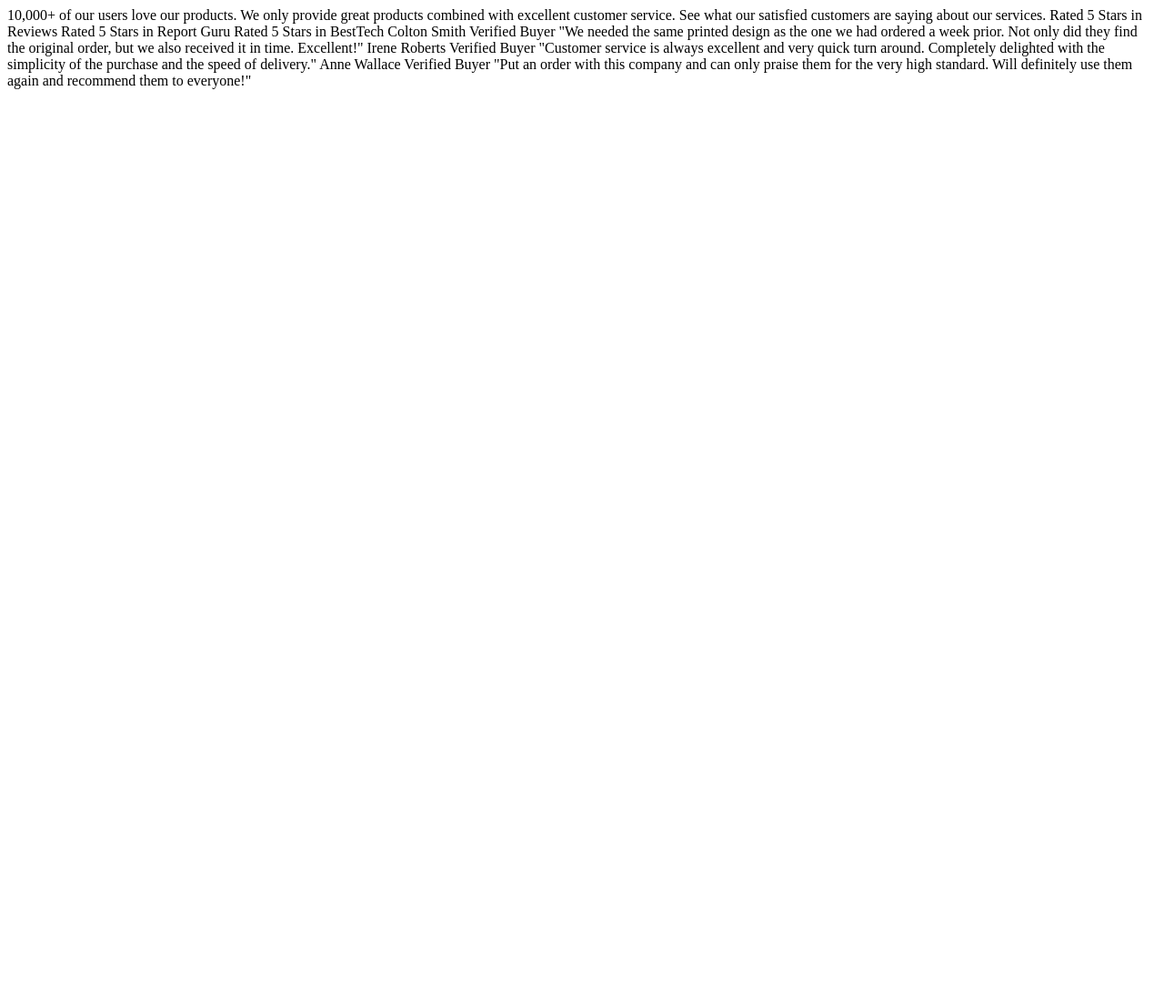
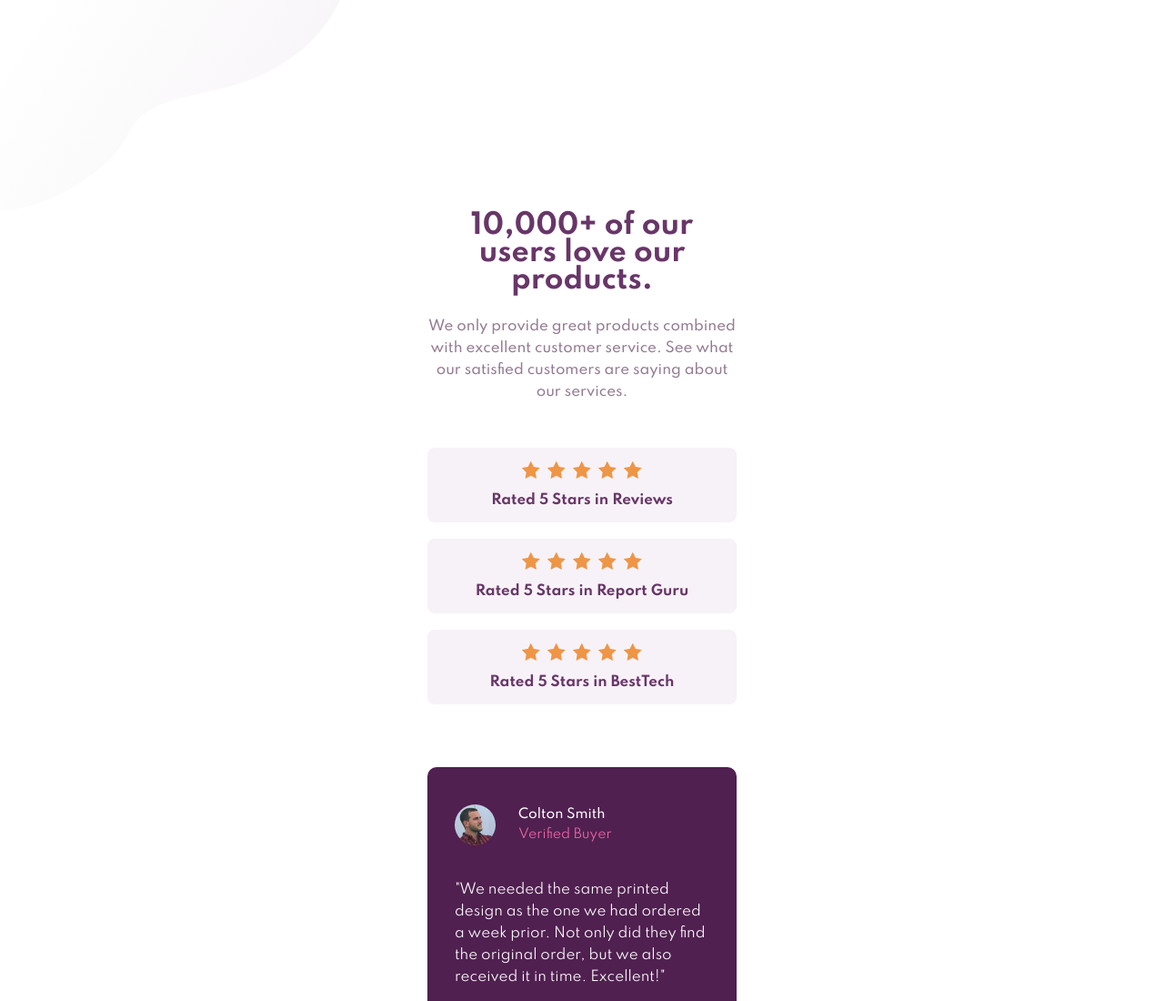
Before and after one commit to Maddouchhamza/social-proof-section-master, a plain HTML site: page index.html in a window 1280 px wide. Shown: the top 1100 px of the page at 91% size. Before the commit the page ends 800 px from the top, so only its background shows below. Drawn offline with Linux system fonts and the light colour scheme.

Commit message:
First approach well done !!

```diff
--- a/index.html
+++ b/index.html
@@ -12,30 +12,91 @@
 </head>
 
 <body>
+  <div class="container">
+    <div class="intro">
+      <div class="title">
         10,000+ of our users love our products.
-
+      </div>
+      <div class="resume">
         We only provide great products combined with excellent customer service.
         See what our satisfied customers are saying about our services.
-
+      </div>
+    </div>
+    <div class="all-rates">
+      <div class="rate" id="one">
+        <div class="stars">
+          <img src="./images/icon-star.svg" alt="icon-star">
+          <img src="./images/icon-star.svg" alt="icon-star">
+          <img src="./images/icon-star.svg" alt="icon-star">
+          <img src="./images/icon-star.svg" alt="icon-star">
+          <img src="./images/icon-star.svg" alt="icon-star">
+        </div>
         Rated 5 Stars in Reviews
+      </div>
+      <div class="rate" id="two">
+        <div class="stars">
+          <img src="./images/icon-star.svg" alt="icon-star">
+          <img src="./images/icon-star.svg" alt="icon-star">
+          <img src="./images/icon-star.svg" alt="icon-star">
+          <img src="./images/icon-star.svg" alt="icon-star">
+          <img src="./images/icon-star.svg" alt="icon-star">
+        </div>
         Rated 5 Stars in Report Guru
+      </div>
+      <div class="rate" id="tree">
+        <div class="stars">
+          <img src="./images/icon-star.svg" alt="icon-star">
+          <img src="./images/icon-star.svg" alt="icon-star">
+          <img src="./images/icon-star.svg" alt="icon-star">
+          <img src="./images/icon-star.svg" alt="icon-star">
+          <img src="./images/icon-star.svg" alt="icon-star">
+        </div>
         Rated 5 Stars in BestTech
-
-  Colton Smith
-  Verified Buyer
+      </div>
+    </div>
+    <div class="cards">
+      <section class="smith">
+        <div class="profil">
+          <img src="./images/image-colton.jpg" alt="image-colton">
+          <div class="name">
+            Colton Smith<br>
+            <span>Verified Buyer</span>
+          </div>
+        </div>
+        <div class="description">
           "We needed the same printed design as the one we had ordered a week prior.
           Not only did they find the original order, but we also received it in time.
           Excellent!"
-
-  Irene Roberts
-  Verified Buyer
+        </div>
+      </section>
+      <section class="roberts">
+        <div class="profil">
+          <img src="./images/image-irene.jpg" alt="image-irene">
+          <div class="name">
+            Irene Roberts<br>
+            <span>Verified Buyer</span>
+          </div>
+        </div>
+        <div class="description">
           "Customer service is always excellent and very quick turn around. Completely
           delighted with the simplicity of the purchase and the speed of delivery."
-
-  Anne Wallace
-  Verified Buyer
+        </div>
+      </section>
+      <section class="wallace">
+        <div class="profil">
+          <img src="./images/image-anne.jpg" alt="image-anne">
+          <div class="name">
+            Anne Wallace<br>
+            <span>Verified Buyer</span>
+          </div>
+        </div>
+        <div class="description">
           "Put an order with this company and can only praise them for the very high
           standard. Will definitely use them again and recommend them to everyone!"
+        </div>
+      </section>
+    </div>
+  </div>
 </body>
 
 <!-- <div class="attribution">
--- a/style.css
+++ b/style.css
@@ -0,0 +1,106 @@
+@import url('https://fonts.googleapis.com/css2?family=Barlow+Semi+Condensed:wght@200;300;400;500;600;700&family=Big+Shoulders+Display:wght@700&family=Inter:wght@400;700&family=Kumbh+Sans:wght@400;500;600;700&family=Lexend+Deca:wght@100;200;300;400&family=Outfit:wght@100;300;400;600&family=Red+Hat+Display:wght@300;400;500;700;900&family=Spartan:wght@400;500;700&display=swap');
+body{
+    height: 245vh;
+    font-family: "Spartan", sans-serif;
+    display: flex;
+    justify-content: center;
+    align-items: center;
+    background-image: url(./images/bg-pattern-top-mobile.svg), url(./images/bg-pattern-bottom-mobile.svg);
+    background-repeat: no-repeat, no-repeat;
+    background-position: 0px 0px, 0px 1150px;
+}
+.container{
+    width: 340px;
+}
+.intro{
+    text-align: center;
+}
+.title{
+    color: hsl(300, 32%, 31%);
+    font-weight: 700;
+    font-size: 30px;
+    line-height: 30px;
+    padding-left: 1rem;
+    padding-right: 1rem;
+    padding-bottom: 24px;
+}
+.resume{
+    color: hsl(303, 10%, 53%);
+    font-size: 15px;
+    font-weight: 500;
+    line-height: 24px;
+}
+
+.all-rates{
+    height: 300px;
+    display: flex;
+    flex-direction: column;
+    align-items: center;
+    justify-content: space-around;
+    margin-bottom: 60px;
+    margin-top: 40px;
+}
+.rate{
+    background-color: hsl(300, 24%, 96%);
+    width: 340px;
+    padding-top: 15px;
+    padding-bottom: 15px;
+    border-radius: 8px;
+    display: flex;
+    flex-direction: column;
+    align-items: center;
+    text-align: center;
+    font-weight: 700;
+    font-size: 15px;
+    color: hsl(300, 32%, 31%);
+}
+.stars{
+    display: flex;
+    justify-content: center;
+    justify-content: space-around;
+    width: 140px;
+    padding-bottom: 15px;
+}
+.stars img{
+    width: 20px;
+}
+
+.cards{
+}
+section{
+    background-color: hsl(300, 43%, 22%);
+    height: 240px;
+    display: flex;
+    flex-direction: column;
+    justify-content: space-around;
+    margin-bottom: 18px;
+    border-radius: 10px;
+    color: white;
+    font-size: 15px;
+    padding-left: 30px;
+    padding-right: 25px;
+    padding-top: 22px;
+    padding-bottom: 20px;
+}
+.profil{
+    display: flex;
+    align-items: center;
+    font-size: 14px;
+}
+.profil>img{
+    width: 45px;
+    height: 45px;
+    border-radius: 50%;
+    margin-right: 25px;
+}
+.name{
+    font-weight: 500;
+    line-height: 22px;
+}
+span{
+    color: hsl(333, 80%, 67%);
+    font-weight: 400;
+}
+.description{
+    line-height: 24px;
+}
```
Lines whose indentation alone changed are shown as unchanged.
